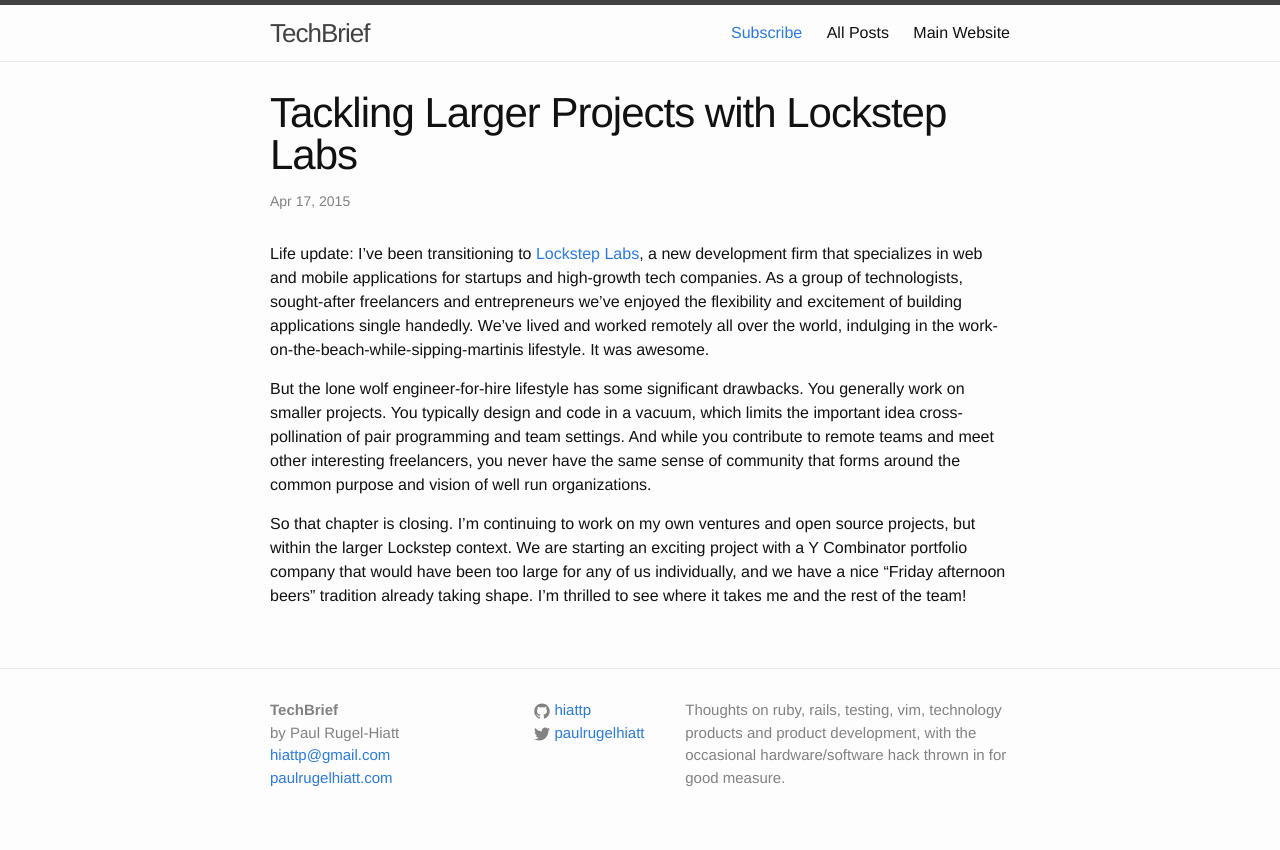
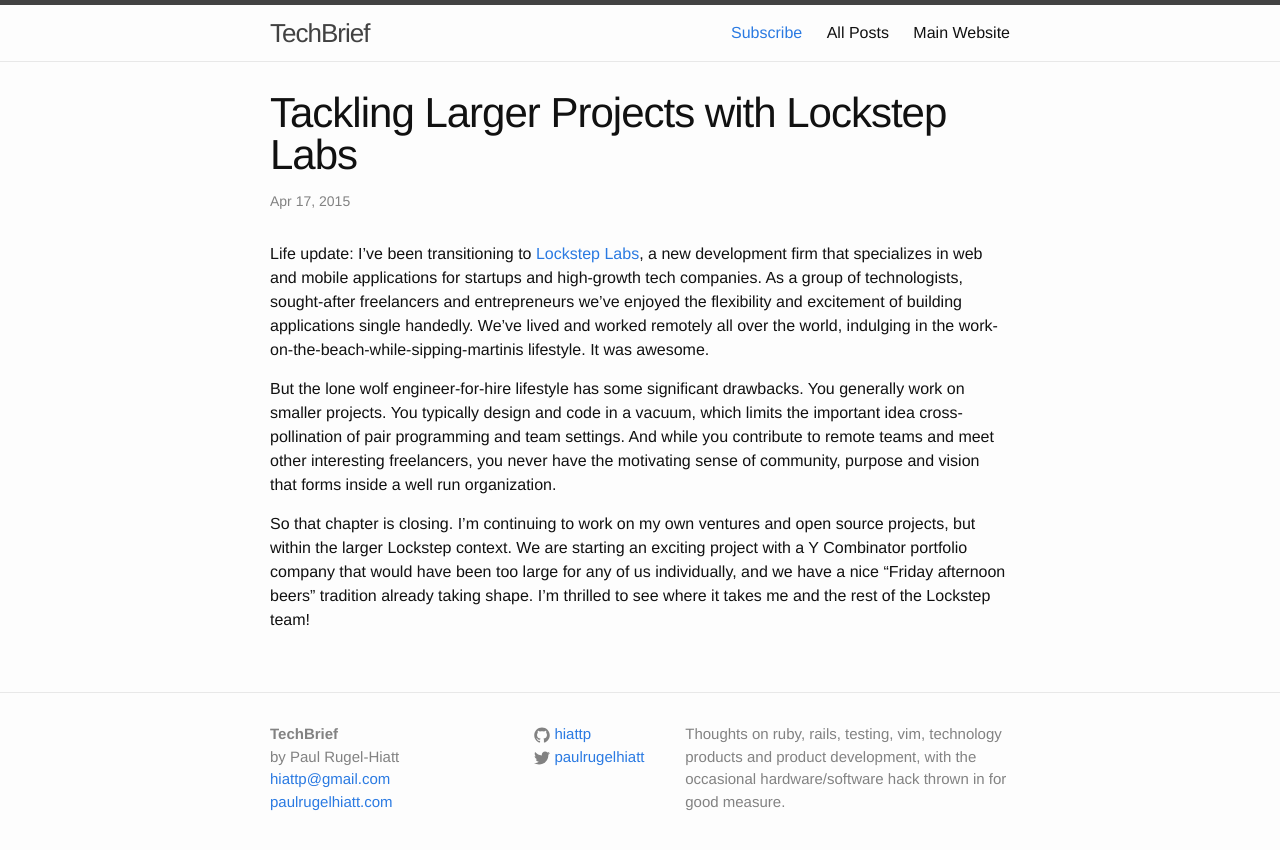
Before and after one commit to hiattp/blog, a Jekyll site: the page built from _posts/2015-04-17-tackling-larger-projects-with-lockstep-labs.markdown, in a window 1280 px wide. Shown: the top 850 px of the page. Built offline with Jekyll 4.4.1, drawn with Linux system fonts in a browser that asks for light colours; comment, search, counter and statistics services are not loaded.

Commit message:
updated text

```diff
--- a/_posts/2015-04-17-tackling-larger-projects-with-lockstep-labs.markdown
+++ b/_posts/2015-04-17-tackling-larger-projects-with-lockstep-labs.markdown
@@ -18,15 +18,14 @@
 You generally work on smaller projects. You typically design and code in a
 vacuum, which limits the important idea cross-pollination of pair
 programming and team settings. And while you contribute to remote teams
-and meet other interesting freelancers, you never have the same sense of
-community that forms around the common purpose and vision of well run
-organizations.
+and meet other interesting freelancers, you never have the motivating sense of
+community, purpose and vision that forms inside a well run organization.
 
 So that chapter is closing. I'm continuing to work on my own ventures and open
 source projects, but within the larger Lockstep context. We are
 starting an exciting project with a Y Combinator portfolio company that would
 have been too large for any of us individually, and we have a nice "Friday
 afternoon beers" tradition already taking shape. I'm thrilled to see where it
-takes me and the rest of the team!
+takes me and the rest of the Lockstep team!
 
 [lockstep]: https://www.locksteplabs.com/
```
